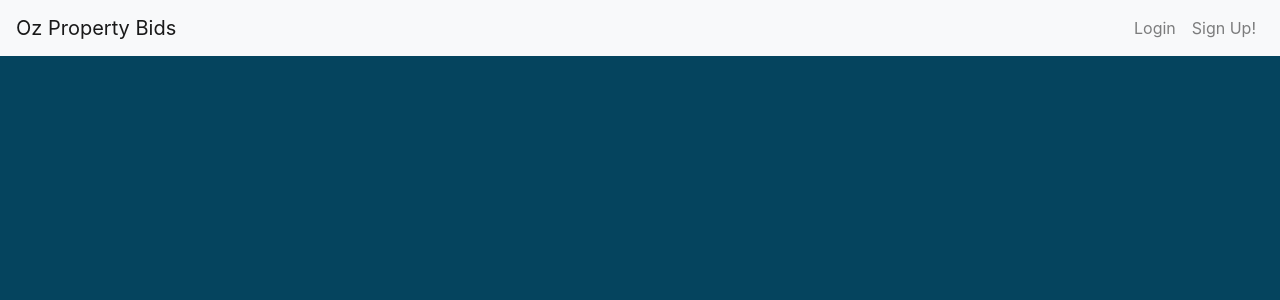
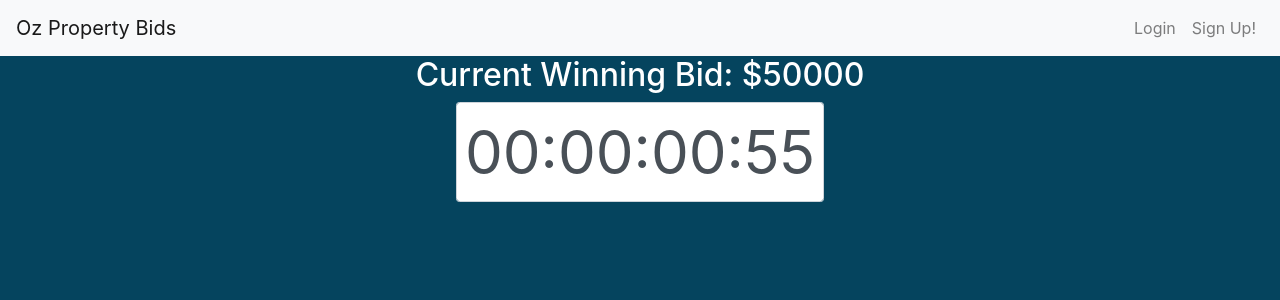
Before and after one commit to n3ih7/Oz-Property-Bids, a React (Create React App) app in the folder front-end/: page /house in a window 1280 px wide. Shown: the top 300 px of the page. Built offline with nearby package versions, Linux system fonts and the light colour scheme.

Commit message:
progress on Auction Manager component

```diff
--- a/front-end/package.json
+++ b/front-end/package.json
@@ -15,6 +15,7 @@
     "react-bootstrap": "^1.3.0",
     "react-bootstrap-date-picker": "^5.1.0",
     "react-cookie": "^4.0.3",
+    "react-countdown": "^2.3.1",
     "react-datepicker": "^3.2.2",
     "react-datetime-picker": "^3.0.4",
     "react-dom": "^16.13.1",
--- a/front-end/src/App.js
+++ b/front-end/src/App.js
@@ -10,6 +10,7 @@ import Account from './pages/Account';
 import Results from './pages/Results';
 import SellerHome from './pages/SellHome';
 import Upload from './pages/Upload';
+import PropertyBid from './pages/PropertyBid';
 import 'bootstrap/dist/css/bootstrap.min.css';
 import './App.css';
 
@@ -54,6 +55,7 @@ class App extends Component{
             <Route exact path="/account"><Account cookies = {this.props.cookies}/></Route>
             <Route exact path="/sell"><SellerHome cookies = {this.props.cookies}/></Route>
             <Route exact path="/upload"><Upload cookies = {this.props.cookies}/></Route>
+            <Route exact path="/house"><PropertyBid cookies = {this.props.cookies}/></Route>
             <Route exact path="/results"><Results cookies = {this.props.cookies} results={this.state.searchResults} firstSearchParams={this.state.searchParams}/></Route>
           </Switch>
       </div>
--- /dev/null
+++ b/front-end/src/components/AuctionManager.css
@@ -0,0 +1,11 @@
+.timerFormat{
+    height: calc(1.5em + .5rem + 2px);
+    padding: .25rem .5rem;
+    font-size: 60px;
+    line-height: 1.5;
+    border-radius: .2rem;
+    color: #495057;
+    background-color: #fff;
+    background-clip: padding-box;
+    border: 1px solid #ced4da;
+}
--- /dev/null
+++ b/front-end/src/components/AuctionManager.js
@@ -0,0 +1,91 @@
+import React, {Component} from 'react';
+import {Container, Accordion, Form, Col, Row, Button} from 'react-bootstrap';
+import Countdown from 'react-countdown';
+import './AuctionManager.css';
+const axios = require('axios');
+
+class AuctionManager extends Component{
+    constructor(props) {
+        super(props);
+
+        this.state = {
+            pendingAuction: !true,
+            activeAuction: !false,
+            auctionComplete: false,
+            timeTillStart : Date.now() + 1000*60,
+            timeTillEnd : null,
+            highestBid : 50000,
+            bidHistory : []
+        }
+    }
+
+    render(){
+        if(this.state.pendingAuction === true){
+            return(
+                <Container>
+                    <Row className="justify-content-md-center">
+                        <Col md="auto">
+                            <Row className="justify-content-md-center">
+                                <h2 style={{color:"white", marginLeft:"12.5%"}}>Time Till Auction</h2>
+                            </Row>
+                            <Row>
+
+                            </Row>
+                            <Row>
+                                <Countdown className ="timerFormat" date={this.state.timeTillStart}></Countdown>
+                            </Row>
+                        </Col>
+                    </Row>
+                </Container>
+            );
+        }
+
+        else if(this.state.activeAuction === true){
+            return(
+                <Container>
+
+                        <Col md="auto">
+                            <Row className="justify-content-md-center">
+                                <h2 style={{color:"white"}}>Current Winning Bid: ${this.state.highestBid}</h2>
+                            </Row>
+                            <Row className="justify-content-md-center">
+
+                            </Row>
+                            <Row className="justify-content-md-center">
+                                <Countdown className ="timerFormat" date={this.state.timeTillStart}></Countdown>
+                            </Row>
+                        </Col>
+
+                </Container>
+            );
+
+        }
+        else if(this.state.auctionComplete === true){
+            return(
+                <Container>
+                    {/* <Row>
+                        <Col md="auto">
+                            <Row style={{alignItems:"center", display:"flex"}}>
+                                <h2 style={{color:"white"}}>Time Till Auction</h2>
+                            </Row>
+                            <Row>
+
+                            </Row>
+                            <Row>
+                                <Countdown className ="timerFormat" date={this.state.timeTillStart}></Countdown>
+                            </Row>
+                        </Col>
+                    </Row> */}
+                </Container>
+            );
+        }
+        else{
+            return(
+                <h5>An error has occured, please contact your network admin</h5>
+            ); //fyi this is a joke
+        }
+
+
+    }
+}
+export default AuctionManager;
--- a/front-end/src/pages/Home.js
+++ b/front-end/src/pages/Home.js
@@ -183,8 +183,8 @@ class Home extends Component{
       beds : (this.numberBeds.current.value != null) ? this.numberBeds.current.value : "Any",
       baths : (this.numberBaths.current.value != null) ? this.numberBaths.current.value : "Any",
       carspots: (this.numberCarSpots.current.value != null) ? this.numberCarSpots.current.value : "Any",
-      "auction-start": `${this.state.date1.getFullYear()}-${('0'+(this.state.date1.getMonth()+1)).slice(-2)}-${this.state.date1.getDate()}`,
-      "auction-end": `${this.state.date2.getFullYear()}-${('0'+(this.state.date2.getMonth()+1)).slice(-2)}-${this.state.date2.getDate()}`
+      auction_start: `${this.state.date1.getFullYear()}-${('0'+(this.state.date1.getMonth()+1)).slice(-2)}-${this.state.date1.getDate()}`,
+      auction_end: `${this.state.date2.getFullYear()}-${('0'+(this.state.date2.getMonth()+1)).slice(-2)}-${this.state.date2.getDate()}`
 
     }})
     .then((response) => {
--- /dev/null
+++ b/front-end/src/pages/PropertyBid.js
@@ -0,0 +1,27 @@
+import React, {Component} from 'react';
+import {Container, Jumbotron, Form, Col, Row, Button} from 'react-bootstrap';
+import {Redirect} from 'react-router-dom';
+import AuctionManager from '../components/AuctionManager'
+const axios = require('axios');
+
+class PropertyBid extends Component{
+    constructor(props) {
+        super(props);
+
+        this.state = {
+
+        }
+
+        this.cookies = this.props.cookies;
+    }
+
+    render(){
+        return(
+            <Container>
+                <AuctionManager/>
+            </Container>
+        );
+    }
+}
+
+export default PropertyBid;
```
Also changed, not shown: 1 other file (tests, documents, lock files or other folders).
